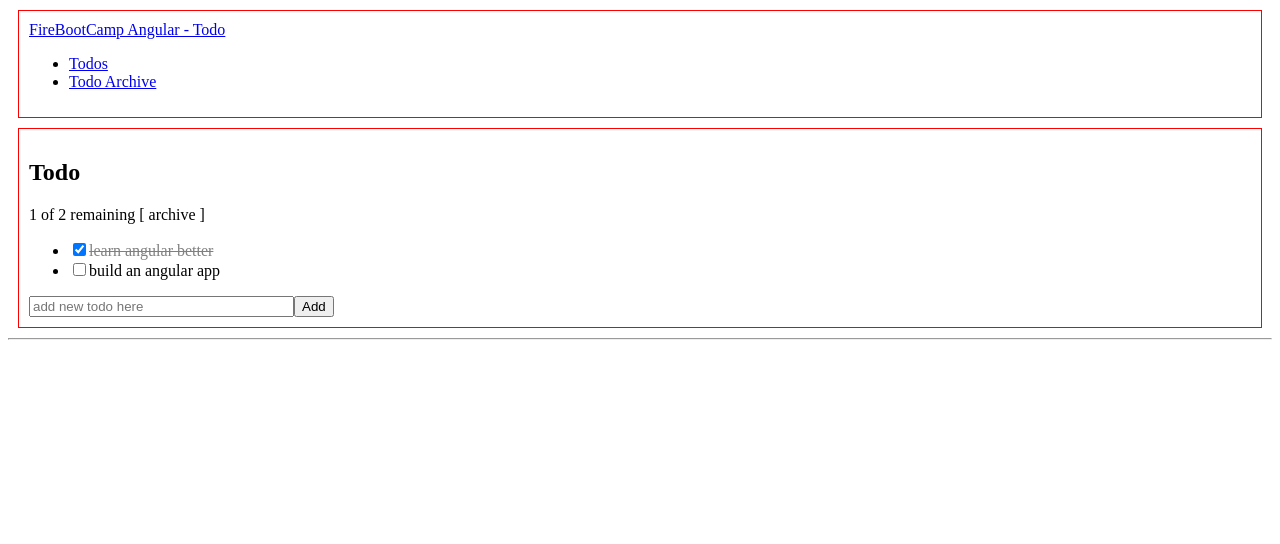
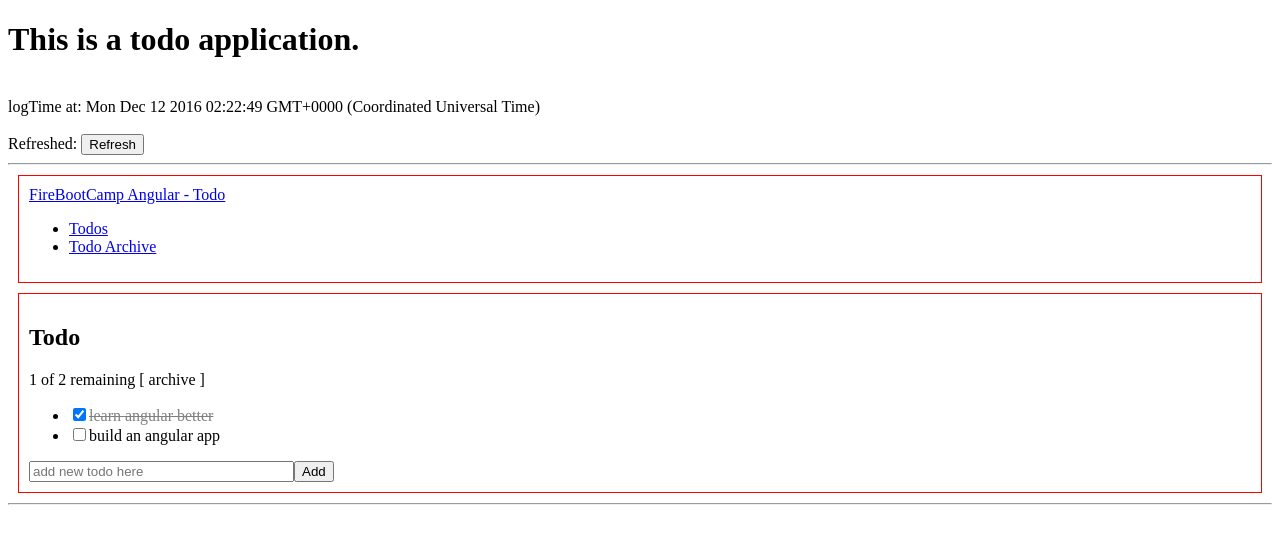
Before and after one commit to mossgreen/firebootcamp_ng_demo, an Angular app: page /todo in a window 1280 px wide. Shown: the top 544 px of the page. Built offline with nearby package versions, Linux system fonts and the light colour scheme.

Commit message:
update: add login time

```diff
--- a/src/app/app.component.ts
+++ b/src/app/app.component.ts
@@ -8,6 +8,15 @@ import { TodoService } from './todo/todo.service';
   styles: [`div.container { border: solid 1px red; margin: 10px; padding: 10px; }`],
   template:
   `
+
+  <h1>{{appTitle}}</h1><br>
+    <div>logTime at: {{logTime}}</div><br>
+    <div>
+      Refreshed:{{currentDateTime}}
+      <button (click)="setCurrentTime()">Refresh</button>
+    </div>
+
+ <hr>
   <nav class="navbar navbar-default navbar-static-top">
 
 
@@ -47,4 +56,12 @@ import { TodoService } from './todo/todo.service';
 })
 export class AppComponent {
 
+  appTitle:string = "This is a todo application.";
+  logTime:Date = new Date();
+  currentDateTime: Date;
+
+  setCurrentTime(){
+    this.currentDateTime = new Date();
+  }
+
 }
```
